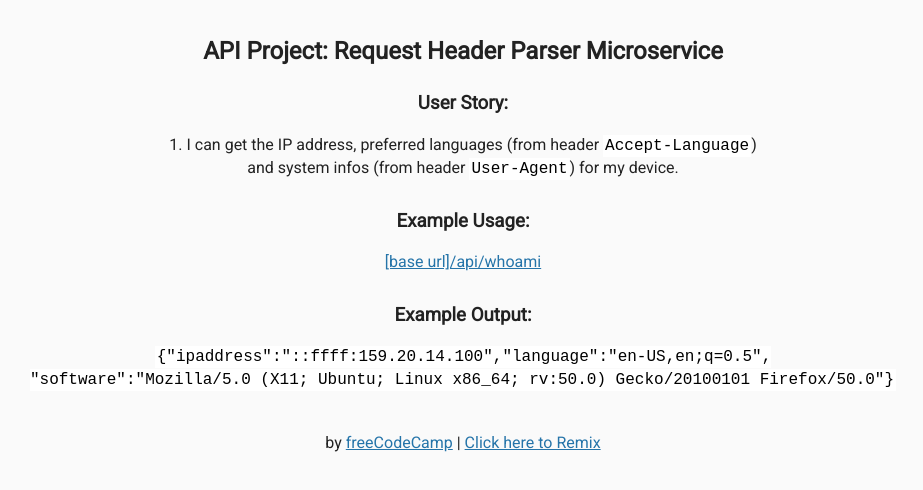
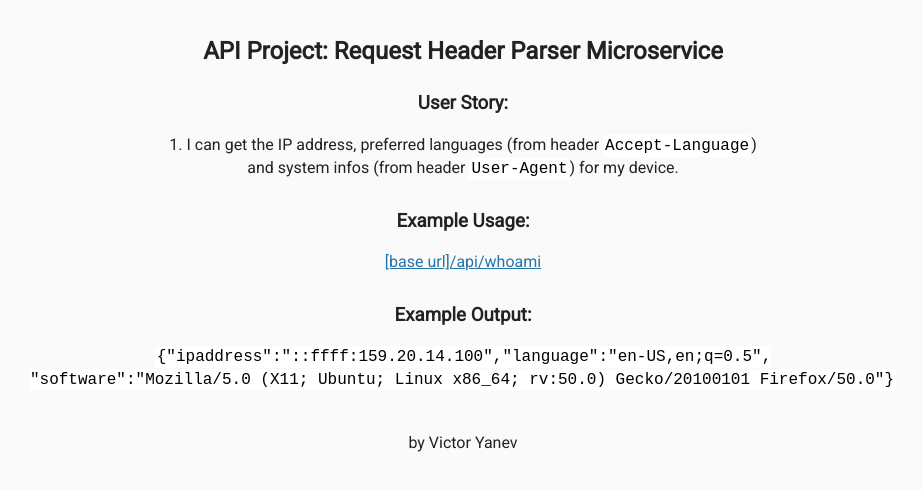
Before and after one commit to vyanev1/apis-and-microservices-projects, a website: page request-header-parser/views/index.html in a window 1280 px wide. Shown: the whole page, without its empty margins (177-1100 px from the left). Drawn offline with Linux system fonts and the light colour scheme; files that its build step writes are made by us from their sources.

Commit message:
https://request-info-parser.glitch.me

```diff
--- a/request-header-parser/views/index.html
+++ b/request-header-parser/views/index.html
@@ -27,7 +27,7 @@
       </div>
       <div class="footer">
         <p>
-          by <a href="http://www.freecodecamp.com">freeCodeCamp</a> | <a href="https://hyperdev.com/#!/remix/FCC_API_header_bplate/8c449aa9-a80c-47ad-8142-8da90f658731">Click here to Remix</a>
+          by Victor Yanev
         </p>
       </div>
    </body>
```
